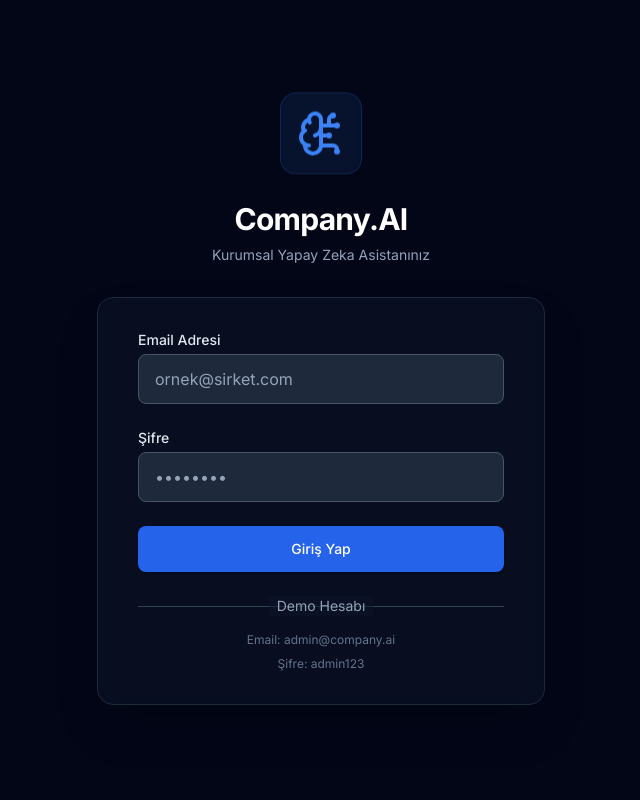
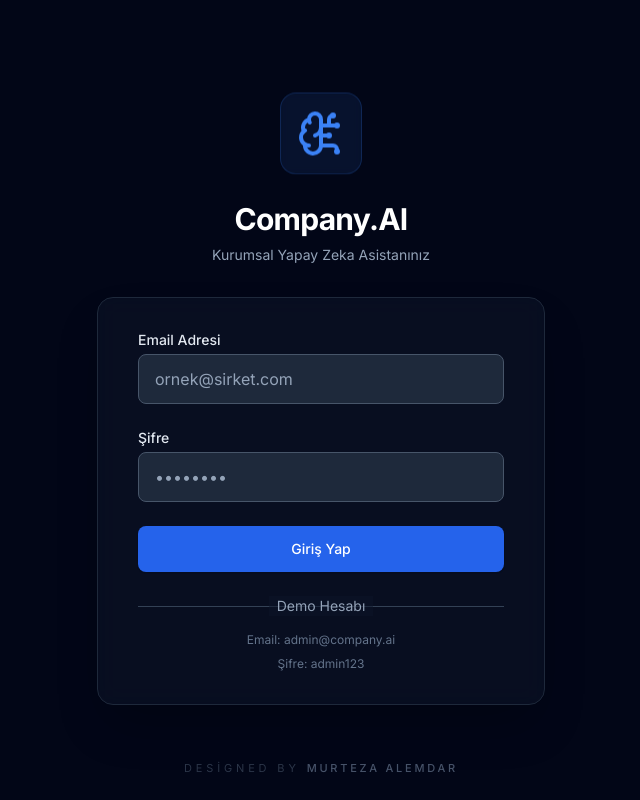
Before and after one commit to murtezaalemdar/CompanyAi, a React (Vite) app in the folder frontend/: page /login in a window 1280 px wide. Shown: the whole page, without its empty margins (319-959 px from the left). Built offline with nearby package versions, Linux system fonts and the light colour scheme.

Commit message:
ui: 'Designed by Murteza ALEMDAR' imzasi eklendi (Login + Sidebar)

```diff
--- a/frontend/src/components/Layout.tsx
+++ b/frontend/src/components/Layout.tsx
@@ -92,6 +92,15 @@ export default function Layout() {
                         <LogOut className="w-5 h-5" />
                         Çıkış Yap
                     </button>
+                    {/* Designer Signature */}
+                    <div className="mt-4 pt-3 border-t border-dark-800/50">
+                        <p className="text-[10px] tracking-[0.3em] uppercase text-dark-600/50 text-center font-light select-none">
+                            Designed by{' '}
+                            <span className="font-medium text-dark-500/60 tracking-[0.2em]">
+                                Murteza ALEMDAR
+                            </span>
+                        </p>
+                    </div>
                 </div>
             </aside>
 
--- a/frontend/src/pages/Login.tsx
+++ b/frontend/src/pages/Login.tsx
@@ -127,6 +127,16 @@ export default function Login() {
                     </div>
                 </div>
             </div>
+
+            {/* Designer Signature */}
+            <div className="absolute bottom-6 left-0 right-0 flex justify-center">
+                <p className="text-[11px] tracking-[0.35em] uppercase text-dark-600/60 font-light select-none">
+                    Designed by{' '}
+                    <span className="font-medium text-dark-500/70 tracking-[0.25em]">
+                        Murteza ALEMDAR
+                    </span>
+                </p>
+            </div>
         </div>
     )
 }
```
